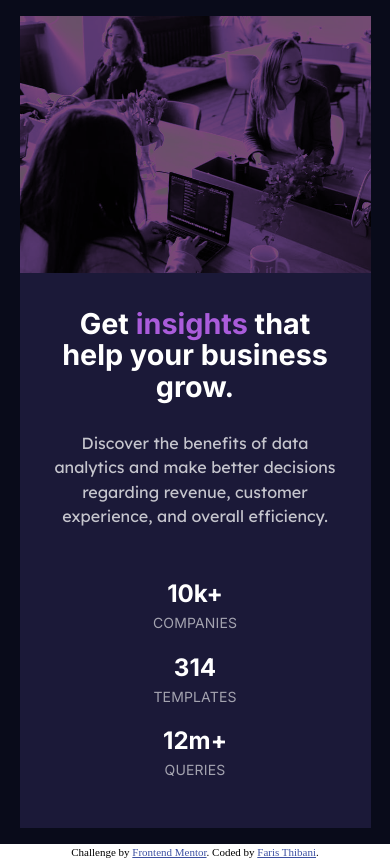
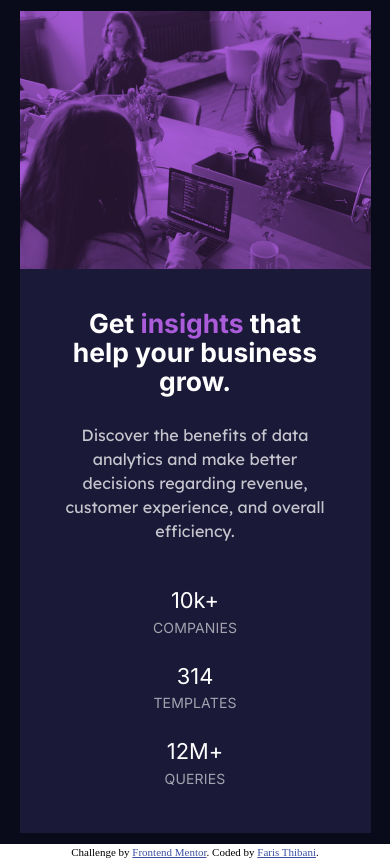
Before and after one commit to Faris-Thibani/Stats-Preview, a plain HTML site: page index.html in a window 390 px wide. Drawn offline with Linux system fonts and the light colour scheme.

Commit message:
Update Code
Thanks to the frontend mentor community and to @vcarames & @correlucas especially for providing feedback on the submission. This update includes minor bug fixes, changing the stats to list item elements and switching from filter effect on the image to a mix-blend-mode: multiply and with opacity 0.8

```diff
--- a/css/styles.css
+++ b/css/styles.css
@@ -3,7 +3,7 @@
 
 /* Custom Properties */
 
-:root{
+:root {
     --veryDarkBlue: hsl(233, 47%, 7%);
     --darkDesaturatedBlue: hsl(244, 38%, 16%);
     --softViolet: hsl(277, 64%, 61%);
@@ -14,30 +14,38 @@
 
 
 /* Utilities */
-.flex{
-    display:flex;
+.flex {
+    display: flex;
 }
 
-.align-center{
+.align-center {
     align-items: center;
 }
-.center-margin{
+
+.center-margin {
     margin: 0 auto;
 }
 
 
 
 /* Styles */
-.attribution { font-size: 11px; text-align: center; }
-.attribution a { color: hsl(228, 45%, 44%); }
+.attribution {
+    font-size: 11px;
+    text-align: center;
+}
 
-.card-wrapper{
+.attribution a {
+    color: hsl(228, 45%, 44%);
+}
+
+.card-wrapper {
     min-height: 100vh;
     background-color: var(--veryDarkBlue);
 
 
 }
-.card-container{
+
+.card-container {
     width: 70%;
     max-width: 1000px;
     color: white;
@@ -46,94 +54,125 @@
 
 }
 
-.card-left{
-    width: 50%;
+.card-left {
+    width: 75%;
 
 }
-.image1{
+.left-container{
     width: 50%;
+}
+.image-container{
+    width: 50%;
+    background-color: hsl(277, 64%, 61%);
+
+}
+.image1 {
     object-fit: cover;
-    background: rgba(39,62,84,0.82);
-    filter: sepia(100%) saturate(300%) brightness(35%) hue-rotate(230deg);
-}
-.image2{
-    display:none
-}
-.hero{
-    width: 85%;
-    margin: 3em auto;
+    mix-blend-mode: multiply;
+    opacity: 80%;
+    height: 100%;
 
 }
 
-.heading{
-    font-size: 2.5rem;
+.image2 {
+    display: none
+}
+
+.hero {
+
+    margin: 3.5em 0;
+
+}
+.stats{
+    list-style-type: none;
+    justify-content: space-between;
+    padding: 0;
+    margin: 0 0 1em 0;
+    font-size: 1.9rem;
+    font-family: "Inter", sans-serif;
+    font-weight: lighter;
+
+}
+
+.heading {
+    font-size: 2.3rem;
     font-family: Inter, sans-serif;
     line-height: 1.1em;
     margin-bottom: 1em;
 }
-.sub-heading{
+
+.sub-heading {
     font-size: 1rem;
     color: var(--mainSlightWhite);
-    font-family: "Lexend Deca", sans,serif;
+    font-family: "Lexend Deca", sans, serif;
     line-height: 1.5em;
 }
-.insights{
+
+.insights {
     color: var(--softViolet)
 }
-.card-stats{
-    font-size: 1rem;
-    font-family: Inter, sans-serif;
-    line-height: 1.5;
-    font-weight: lighter;
-    justify-content: space-between;
 
-}
-.stat-of{
+.stat-of {
     color: var(--statSlightWhite);
     font-size: .82rem;
     text-transform: uppercase;
     font-weight: lighter;
     letter-spacing: .01em;
-    display:block;
+    display: block;
+
 
 }
 
-@media screen and (max-width: 990px){
-    .card-container{
+@media screen and (max-width: 990px) {
+    .card-container {
         flex-direction: column-reverse
     }
-    .image1{
-        display:none;
+    .image-container{
+        width: 100%;
     }
-    .image2{
-         object-fit: cover;
-         background: rgba(39,62,84,0.82);
-         filter: sepia(100%) saturate(300%) brightness(35%) hue-rotate(230deg);
+    .image1 {
+        display: none;
+    }
+
+    .image2 {
+        mix-blend-mode: multiply;
+        opacity: 80%;
         width: 100%;
-         display:block;
+        display: block;
     }
-    .card-left{
+    .left-container{
+        width: 75%;
+        margin: auto;
+    }
+    .card-left {
         width: 100%;
         text-align: center;
     }
-}
-@media screen and (max-width: 750px){
-    .card-container{
+
+    @media screen and (max-width: 750px) {
+        .card-container {
             width: 90%;
         }
-@media screen and (max-width: 500px){
-    :root{
+
+
+        @media screen and (max-width: 500px) {
+            :root {
                 font-size: 11.5px;
             }
-    .sub-heading{
+            .stats{
+                flex-direction: column;
+            }
+            .sub-heading {
                 font-size: 1.4rem;
             }
-    .card-stats{
+
+            .card-stats {
                 flex-direction: column;
                 font-size: 1.4rem;
                 gap: 1em;
             }
-    .stat-of{
+
+            .stat-of {
                 font-size: 1.22rem;
             }
         }
--- a/index.html
+++ b/index.html
@@ -19,22 +19,33 @@
 
   <section class="card-wrapper flex align-center">
     <main class="card-container flex ">
-      <section class="card-left">
+      <div class="left-container">
+      <section class="card-left center-margin">
         <header class="hero">
         <h1 class="heading"> Get <span class="insights">insights</span> that help your business grow.</h1>
         <p class="sub-heading">Discover the benefits of data analytics and make better decisions regarding revenue, customer
           experience, and overall efficiency.
         </p>
       </header>
-        <section class="card-stats hero flex">
-          <h2>  10k+ <span class="stat-of"> companies</span> </h2>
-          <h2>  314 <span class="stat-of">  templates</span> </h2>
-          <h2>  12m+ <span class="stat-of">  queries</span> </h2>
 
-        </section>
+          <ul class="stats flex">
+            <li class="stats">
+              <p> 10k+ <span class="stat-of"> companies</span></p>
+            </li>
+            <li class="stats">
+              <p>314 <span class="stat-of">  templates</span></p>
+            </li>
+            <li class="stats">
+              <p> 12M+ <span class="stat-of">  queries</span> </p>
+            </li>
+          </ul>
+
       </section>
-      <img class="image1" src="images/image-header-desktop.jpg" alt="Entrepreneurs in a coopeartive workspace">
-      <img class="image2" src="images/image-header-mobile.jpg" alt="Entrepreneurs in a coopeartive workspace">
+    </div>
+      <div class="image-container">
+      <img class="image1" src="images/image-header-desktop.jpg" alt="" aria-hidden="true">
+      <img class="image2" src="images/image-header-mobile.jpg" alt="" aria-hidden="true">
+      </div>
 
 
     </main>
```
Also changed, not shown: 1 other file. Lines whose indentation alone changed are shown as unchanged.
